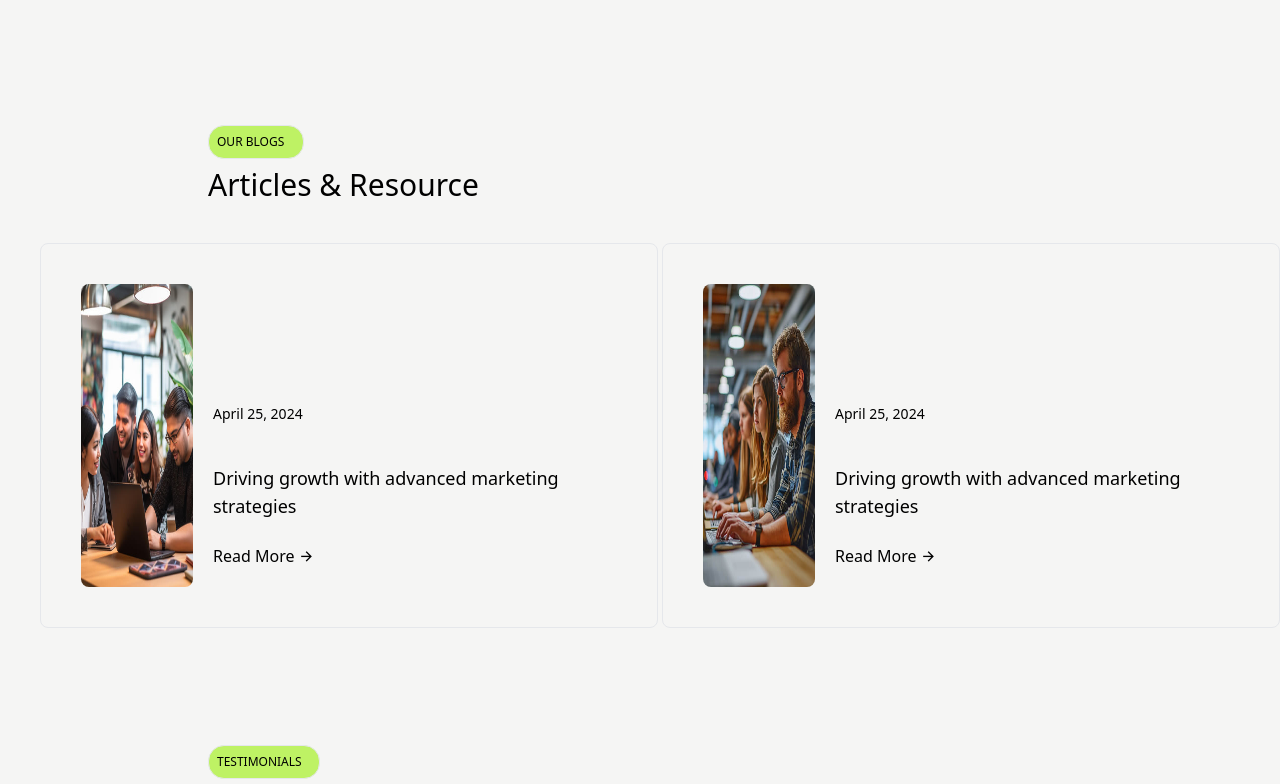
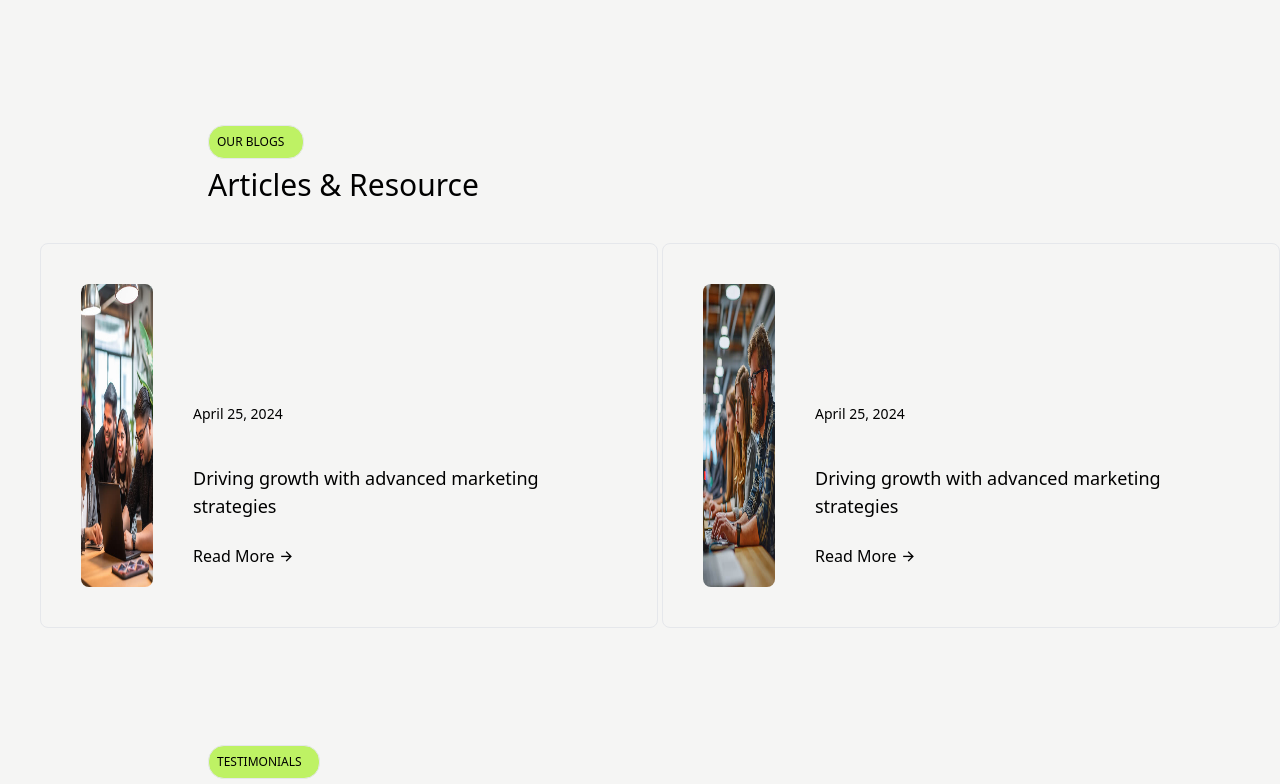
Before and after one commit to Fawn111/flexon, a website: page index.html in a window 1280 px wide. Shown: the part 5879-6663 px from the top of the page. Drawn offline with nearby package versions, Linux system fonts and the light colour scheme.

Commit message:
view update 5

```diff
--- a/index.html
+++ b/index.html
@@ -407,7 +407,7 @@
             </div>
             <div class="flex flex-row">
               <i class="ri-arrow-right-line pr-3 py-1"></i>
-              <h5 class="lg:text-base md:text-3xl  font-extralight py-1">
+              <h5 class="lg:text-base md:text-3xl  font-light py-1">
                 Stay flexible and adjust your tactics based on changing trends.
               </h5>
             </div>
@@ -445,7 +445,7 @@
           <div class="item1pic">
             <img src="./images/blog1.jpg" class="md:h-full lg:h-full  lg:w-full rounded-lg" />
           </div>
-          <div class="p px-5 py-20">
+          <div class="p px-10 py-20">
             <p class="lg:text-sm md:text-xl md:py-10 md:font-normal ">April 25, 2024</p>
             <h2 class="w-96 lg:text-lg md:text-3xl">
               Driving growth with advanced marketing strategies
@@ -461,7 +461,7 @@
           <div class="image2">
             <img src="./images/blog2.jpg" class="md:h-full lg:h-full lg:w-full  rounded-lg" />
           </div>
-          <div class="p px-5 py-20">
+          <div class="p px-10 py-20">
             <p class="lg:text-sm md:text-xl md:py-10 md:font-normal">April 25, 2024</p>
             <h2 class="w-96 lg:text-lg md:text-3xl">
               Driving growth with advanced marketing strategies
```
